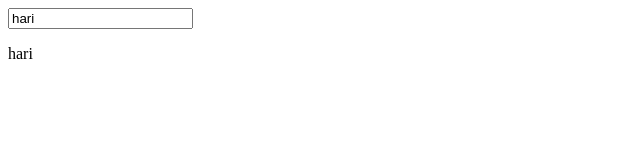
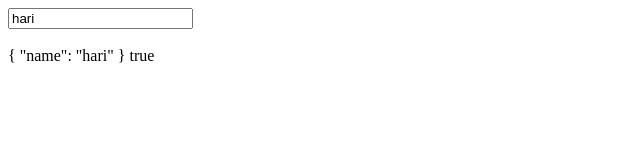
Before and after one commit to kothagundla1/angular2-funda, an Angular app in the folder angularforms/: page / in a window 1280 px wide. Shown: the top 160 px of the page, without its empty margins (0-640 px from the left). Built offline with nearby package versions, Linux system fonts and the light colour scheme.

Commit message:
working on the form validation

```diff
--- a/angularforms/src/app/app.component.html
+++ b/angularforms/src/app/app.component.html
@@ -1,5 +1,9 @@
-<input type="text"  required="" [(ngModel)]="name"  #nameRef="ngModel" minlength="4">
+<form #formRef="ngForm">
+  <input type="text"   name ="name"  required="" [(ngModel)]="name"  #nameRef="ngModel" minlength="4">
+
 <span *ngIf="nameRef.errors?.required">This field is required</span>
 <span *ngIf="nameRef.errors?.minlength">This field must be longer than {{nameRef.errors?.minlength.requiredLength}} characters. You only typed {{nameRef.errors?.minlength.actualLength}}</span>
+</form>
 <br>
-<p> {{name}}</p>
+{{formRef.value | json}}
+{{formRef.valid | json}}
```
